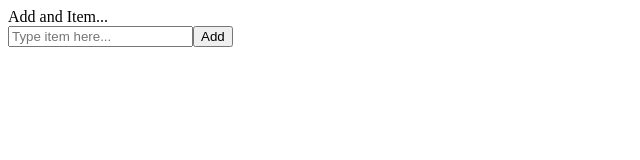
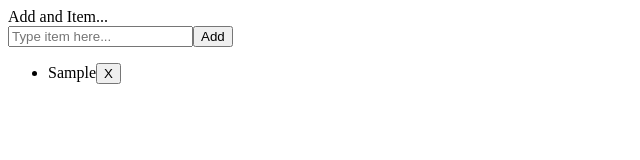
Before and after one commit to beverlyosoria/todo-react, a React (Create React App) app: page / in a window 1280 px wide. Both pictures are taken after typing "Sample" into the empty fields and a click on the button "Add". Shown: the top 160 px of the page, without its empty margins (0-640 px from the left). Built offline with nearby package versions, Linux system fonts and the light colour scheme.

Commit message:
creates delete item function

```diff
--- a/src/App.js
+++ b/src/App.js
@@ -33,6 +33,15 @@ class App extends Component {
 			newItem: ''
 		});
 	}
+	deleteItem(id) {
+		//copy current list of items
+		const list = [ ...this.state.list ];
+
+		//filter out item being deleted
+		const updatedList = list.filter((item) => item.id !== id);
+
+		this.setState({ list: updatedList });
+	}
 
 	render() {
 		return (
@@ -47,6 +56,17 @@ class App extends Component {
 						onChange={(e) => this.updateInput('newItem', e.target.value)}
 					/>
 					<button onClick={() => this.addItem()}>Add</button>
+					<br />
+					<ul>
+						{this.state.list.map((item) => {
+							return (
+								<li key={item.id}>
+									{item.value}
+									<button onClick={() => this.deleteItem(item.id)}>X</button>
+								</li>
+							);
+						})}
+					</ul>
 				</div>
 			</div>
 		);
```
